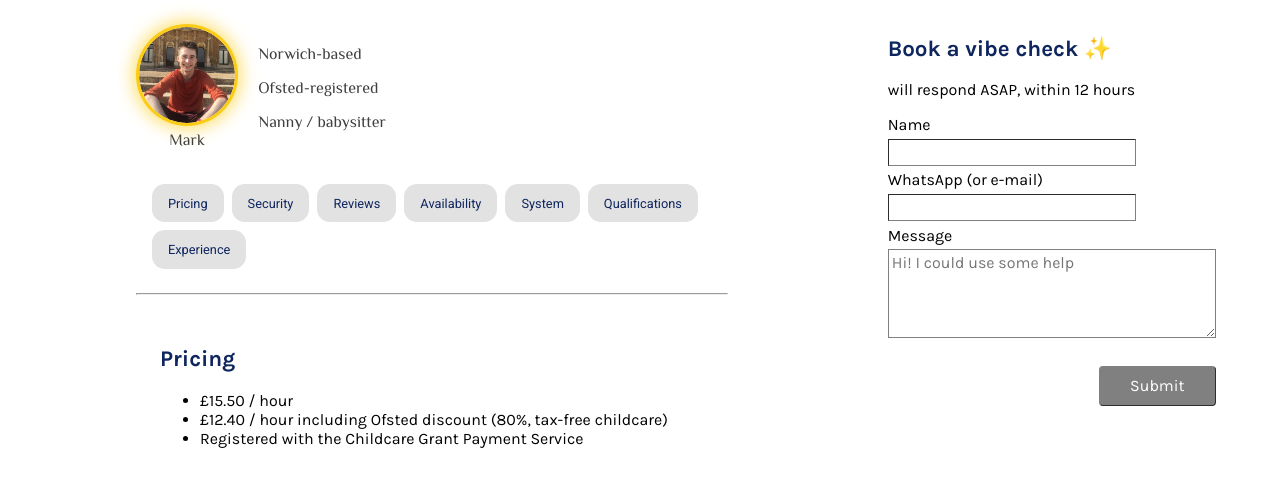
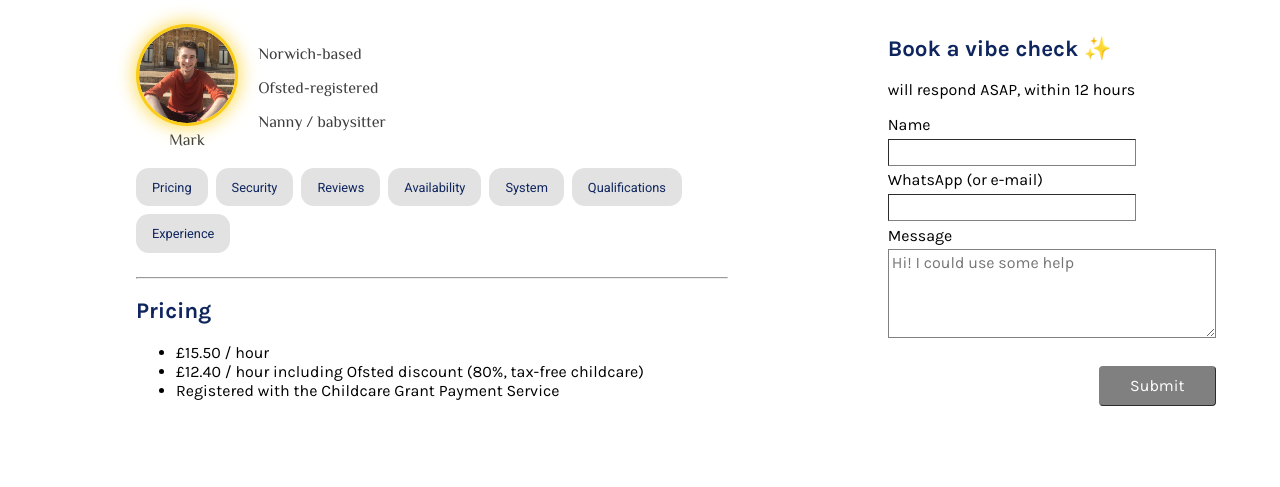
Before and after one commit to Krammy/childcare-replacement-website, a Flask app: page / in a window 1280 px wide. Shown: the top 487 px of the page. Run offline with Flask 3, Linux system fonts and the light colour scheme.

Commit message:
removed extra margins

```diff
--- a/static/style.css
+++ b/static/style.css
@@ -219,7 +219,7 @@ nav {
     display: flex;
     flex-wrap: wrap;
     gap: 0.5rem;
-    padding: 1rem;
+    padding-bottom: 1rem;
 }
 
 .nav-btn {
@@ -253,7 +253,3 @@ hr {
 .page.active {
     opacity: 1;
 }
-
-.page-container {
-    padding: 1.5rem;
-}
```
